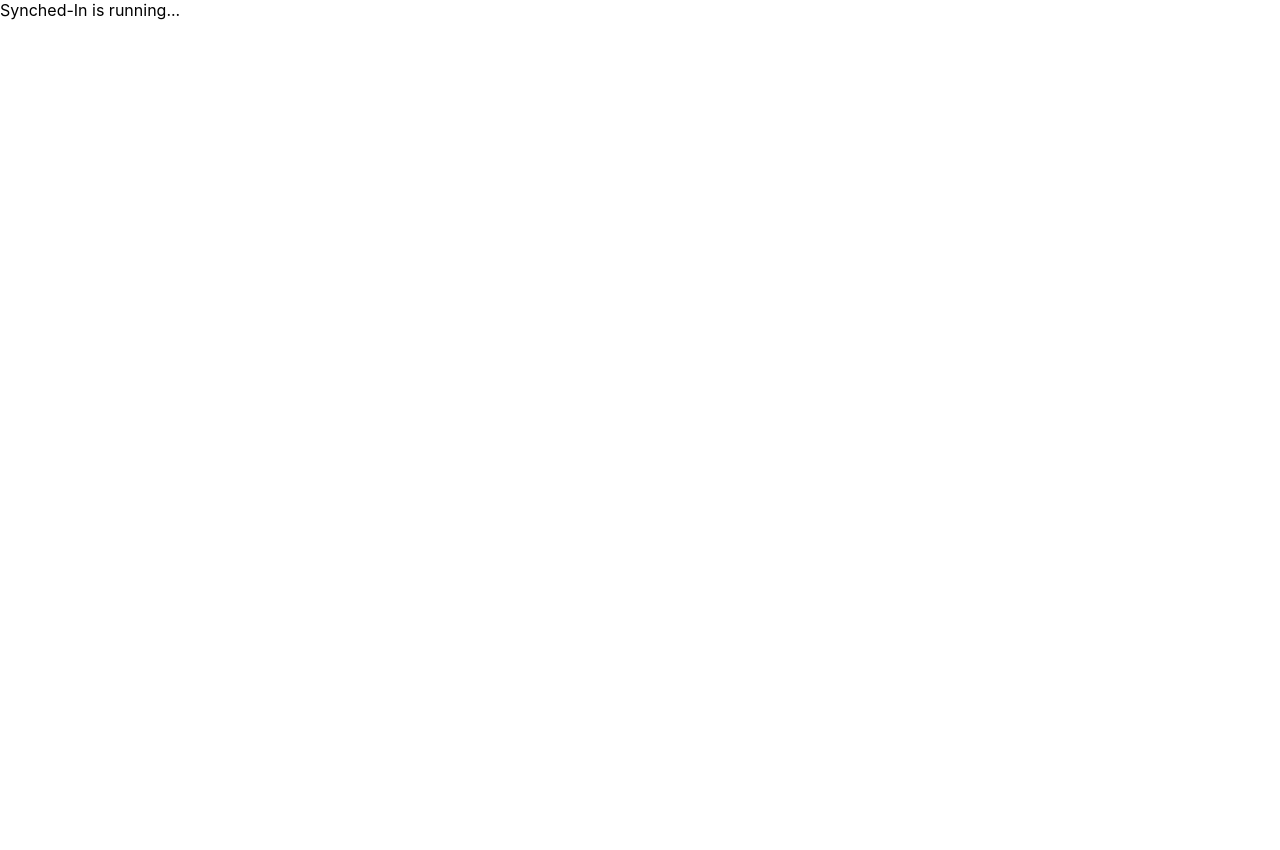
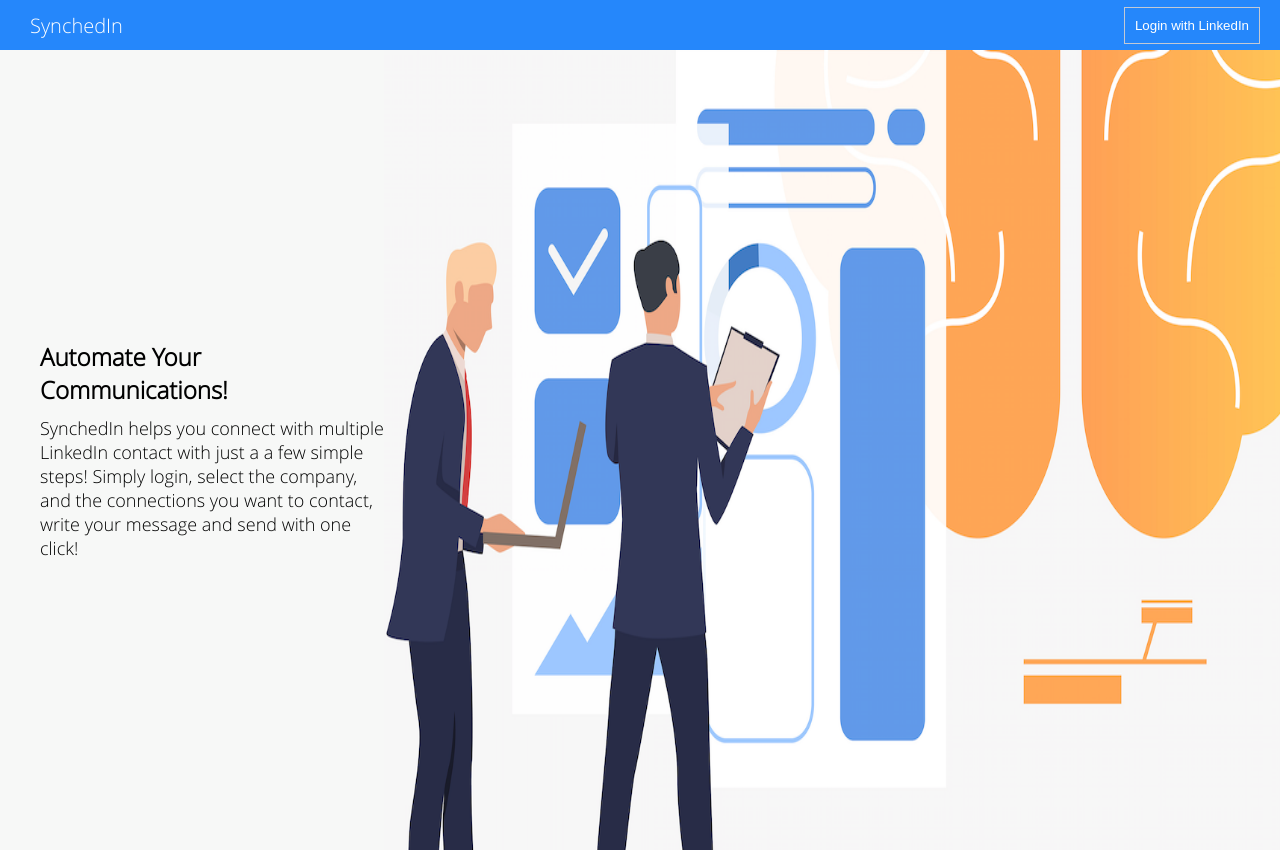
Before and after one commit to LlanddewiLovesYou/SynchedIn, a React (Create React App) app: page / in a window 1280 px wide. Before the commit the page ends 800 px from the top, so only its background shows below. Built offline with nearby package versions, Linux system fonts and the light colour scheme.

Commit message:
Add masthead and splash components to App.js

```diff
--- a/src/App.js
+++ b/src/App.js
@@ -1,9 +1,16 @@
 import React from "react";
-import logo from "./logo.svg";
 import "./App.css";
 
+import { Masthead } from "./components/Masthead/Masthead";
+import { Splash } from "./components/Splash/Splash";
+
 function App() {
-  return <div className="App">Synched-In is running...</div>;
+  return (
+    <div>
+      <Masthead />
+      <Splash />
+    </div>
+  );
 }
 
 export default App;
```
